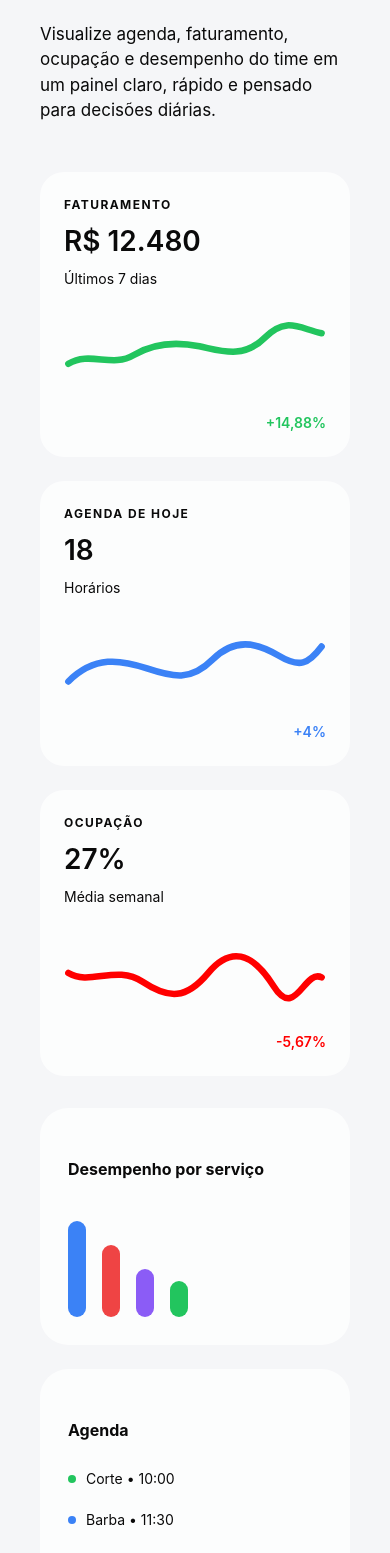
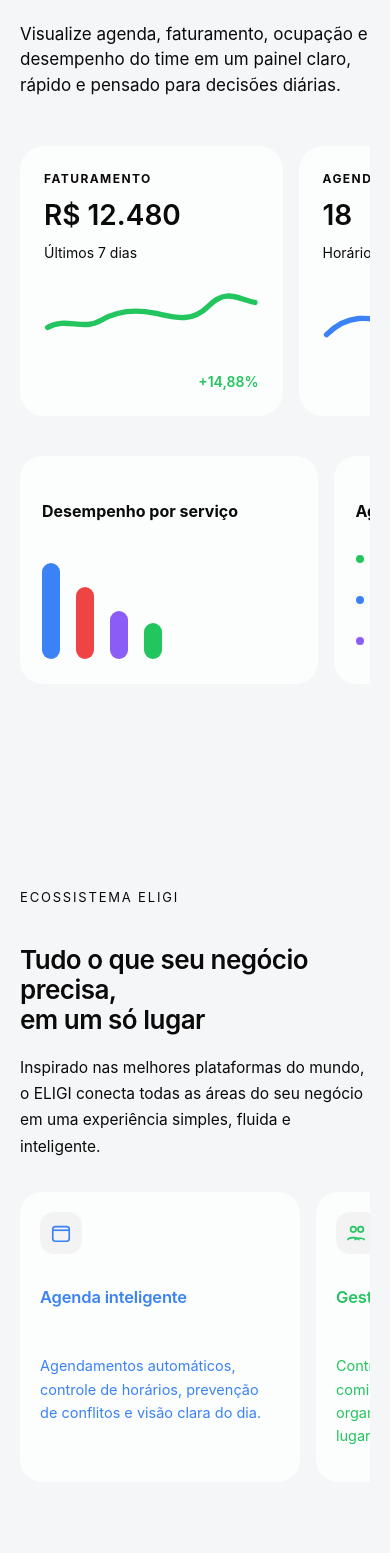
Before and after one commit to suporteeligi-cpu/eligi-fron-tend, a Next.js app: page / in a window 390 px wide. Shown: the part 3934-5487 px from the top of the page. Built offline with nearby package versions, Linux system fonts and the light colour scheme.

Commit message:
chore: deploy update

```diff
--- a/src/app/(public)/Home.module.css
+++ b/src/app/(public)/Home.module.css
@@ -210,11 +210,3 @@
 .reveal-delay-1 { transition-delay: 0.1s; }
 .reveal-delay-2 { transition-delay: 0.2s; }
 .reveal-delay-3 { transition-delay: 0.3s; }
-
-.reveal {
-  opacity: 0;
-  transform: translateY(40px);
-  transition:
-    opacity 0.7s cubic-bezier(0.4, 0, 0.2, 1),
-    transform 0.7s cubic-bezier(0.4, 0, 0.2, 1);
-}
--- a/src/app/components/sections/DashboardPreview.module.css
+++ b/src/app/components/sections/DashboardPreview.module.css
@@ -46,12 +46,14 @@
   gap: 32px;
 }
 
+/* ===== CARDS SUPERIORES ===== */
 .cards {
   display: grid;
   grid-template-columns: repeat(3, 1fr);
   gap: 24px;
 }
 
+/* ===== BLOCO INFERIOR ===== */
 .bottom {
   display: grid;
   grid-template-columns: 2fr 1fr;
@@ -114,13 +116,61 @@
 .dotBlue { background: #3b82f6; }
 .dotPurple { background: #8b5cf6; }
 
-/* MOBILE */
+/* ===========================
+   MOBILE — AJUSTE PROFISSIONAL
+=========================== */
 @media (max-width: 768px) {
-  .cards {
-    grid-template-columns: 1fr;
+  .container {
+    padding: 0 20px;
   }
 
+  /* 🔥 3 CARDS LADO A LADO */
+  .cards {
+    grid-auto-flow: column;
+    grid-auto-columns: 75%;
+    grid-template-columns: unset;
+
+    overflow-x: auto;
+    gap: 16px;
+    padding-bottom: 8px;
+
+    scroll-snap-type: x mandatory;
+    -webkit-overflow-scrolling: touch;
+  }
+
+  .cards::-webkit-scrollbar {
+    display: none;
+  }
+
+  .cards > * {
+    scroll-snap-align: start;
+  }
+
+  /* 🔥 2 CARDS INFERIORES LADO A LADO */
   .bottom {
-    grid-template-columns: 1fr;
+    grid-auto-flow: column;
+    grid-auto-columns: 85%;
+    grid-template-columns: unset;
+
+    overflow-x: auto;
+    gap: 16px;
+    padding-bottom: 8px;
+
+    scroll-snap-type: x mandatory;
+    -webkit-overflow-scrolling: touch;
+  }
+
+  .bottom::-webkit-scrollbar {
+    display: none;
+  }
+
+  .bottom > * {
+    scroll-snap-align: start;
+  }
+
+  .largeCard,
+  .sideCard {
+    padding: 22px;
+    border-radius: 22px;
   }
 }
--- a/src/app/components/sections/Ecosystem.module.css
+++ b/src/app/components/sections/Ecosystem.module.css
@@ -127,7 +127,7 @@
   }
 }
 
-/* MOBILE */
+/* MOBILE — AJUSTADO */
 @media (max-width: 640px) {
   .section {
     padding: 96px 0;
@@ -138,7 +138,7 @@
   }
 
   .header {
-    margin-bottom: 40px;
+    margin-bottom: 32px;
   }
 
   .title {
@@ -149,18 +149,34 @@
     font-size: 15.5px;
   }
 
+  /* 🔥 GRID HORIZONTAL (3 COLUNAS) */
   .grid {
-    grid-template-columns: 1fr;
-    gap: 20px;
+    display: grid;
+    grid-auto-flow: column;
+    grid-auto-columns: 80%;
+    grid-template-columns: unset;
+
+    gap: 16px;
+    overflow-x: auto;
+    padding-bottom: 8px;
+
+    scroll-snap-type: x mandatory;
+    -webkit-overflow-scrolling: touch;
+  }
+
+  .grid::-webkit-scrollbar {
+    display: none;
   }
 
   .card {
-    padding: 22px;
+    scroll-snap-align: start;
+
+    padding: 20px;
     border-radius: 22px;
   }
 
   .cardTitle {
-    font-size: 17px;
+    font-size: 16.5px;
   }
 
   .cardDescription {
```
